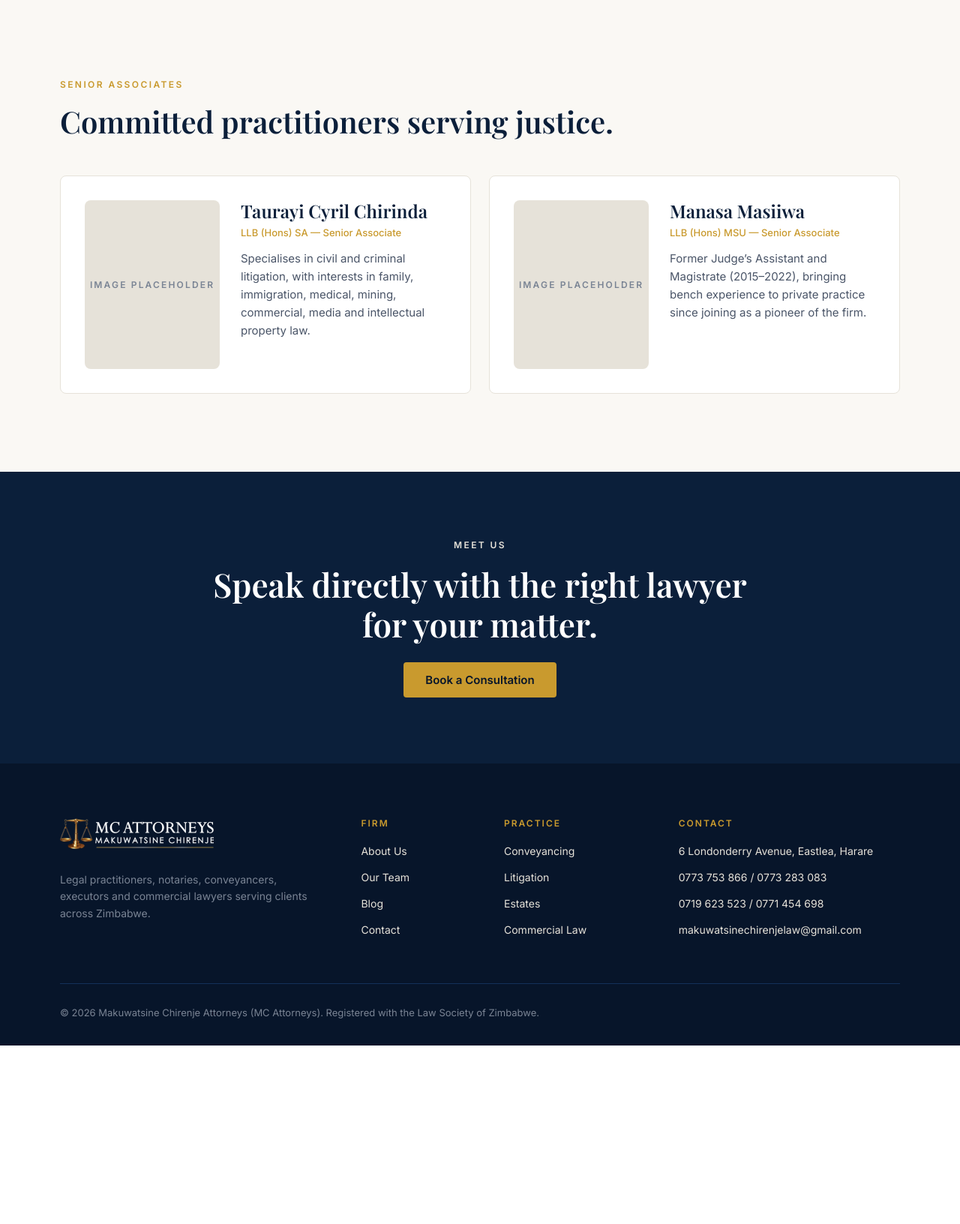
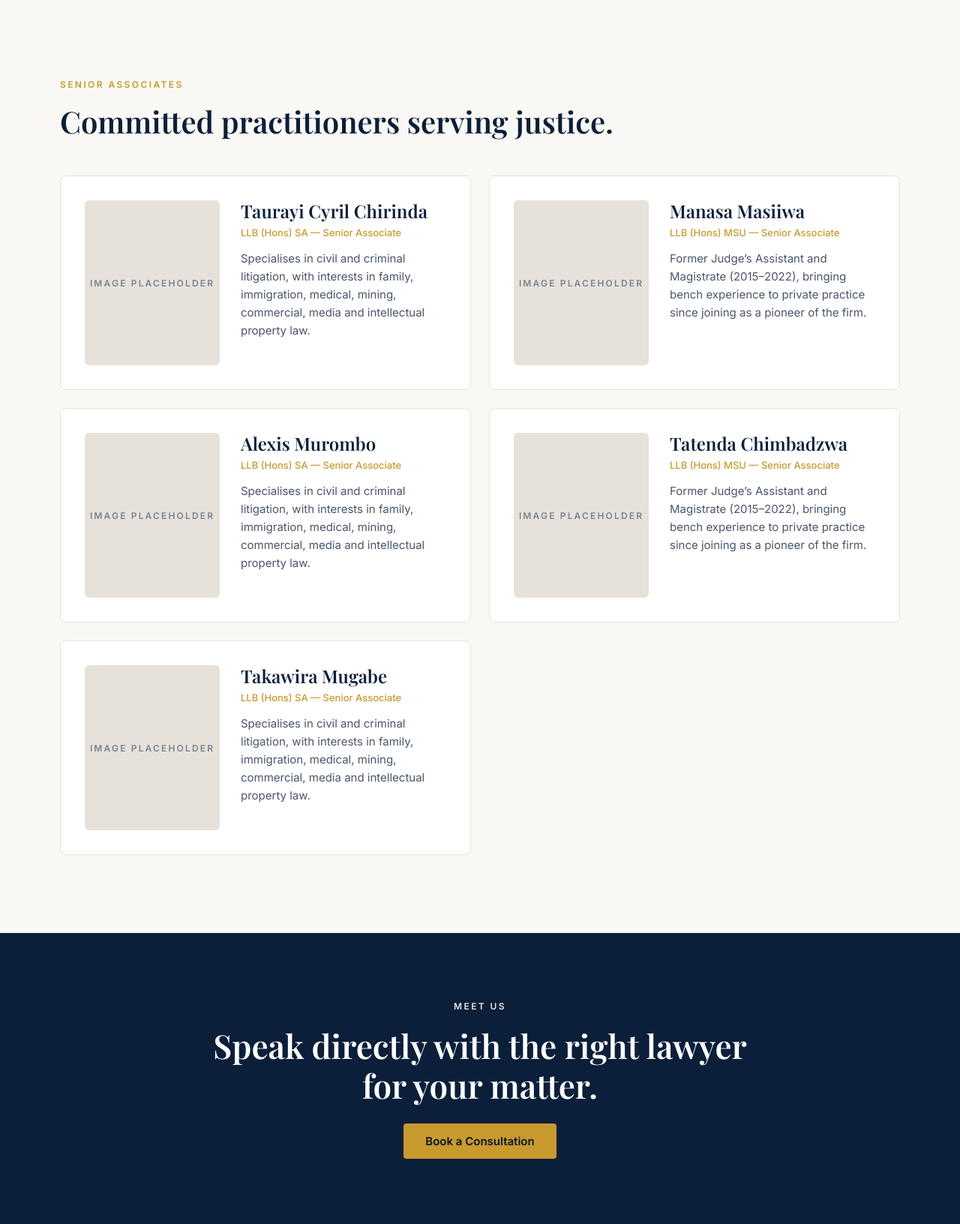
Before and after one commit to Tafadzwa-Chingombe/Makuwatsine-Chirenje-Attorneys, a PHP site: page /team.html in a window 1280 px wide. Shown: the part 1967-3599 px from the top of the page at 75% size. Before the commit the page ends 3361 px from the top, so only its background shows below. Run offline with PHP 8.4, Linux system fonts and the light colour scheme.

Commit message:
Publish Team page update

```diff
--- a/404.html
+++ b/404.html
@@ -11,7 +11,7 @@
 <link rel="preconnect" href="https://fonts.googleapis.com">
 <link rel="preconnect" href="https://fonts.gstatic.com" crossorigin>
 <link href="https://fonts.googleapis.com/css2?family=Inter:wght@400;500;600&family=Playfair+Display:wght@400;600&display=swap" rel="stylesheet">
-<link rel="stylesheet" href="/Makuwatsine-Chirenje-Attorneys/assets/css/style.css?v=1793172491">
+<link rel="stylesheet" href="/Makuwatsine-Chirenje-Attorneys/assets/css/style.css?v=1793172646">
 <style>.preview-ribbon{background:#C99A2E;color:#07152A;text-align:center;font:600 13px/1.4 Inter,system-ui,sans-serif;padding:8px 12px}</style></head>
 <body><div class="preview-ribbon">Design preview — static demo. The blog CMS, admin and contact form run on the cPanel (PHP + MySQL) build.</div>
 <a class="skip-link" href="#main">Skip to content</a>
--- a/about.html
+++ b/about.html
@@ -11,7 +11,7 @@
 <link rel="preconnect" href="https://fonts.googleapis.com">
 <link rel="preconnect" href="https://fonts.gstatic.com" crossorigin>
 <link href="https://fonts.googleapis.com/css2?family=Inter:wght@400;500;600&family=Playfair+Display:wght@400;600&display=swap" rel="stylesheet">
-<link rel="stylesheet" href="/Makuwatsine-Chirenje-Attorneys/assets/css/style.css?v=1793172491">
+<link rel="stylesheet" href="/Makuwatsine-Chirenje-Attorneys/assets/css/style.css?v=1793172646">
 <style>.preview-ribbon{background:#C99A2E;color:#07152A;text-align:center;font:600 13px/1.4 Inter,system-ui,sans-serif;padding:8px 12px}</style></head>
 <body><div class="preview-ribbon">Design preview — static demo. The blog CMS, admin and contact form run on the cPanel (PHP + MySQL) build.</div>
 <a class="skip-link" href="#main">Skip to content</a>
--- a/assets/css/style.css
+++ b/assets/css/style.css
@@ -131,6 +131,9 @@ ul { margin: 0; padding: 0; list-style: none; }
 .partner:nth-child(even) .partner-img { order: 2; }
 .partner .degree { color: var(--muted); font-weight: 500; font-size: 15px; }
 .assoc { display: grid; grid-template-columns: 180px 1fr; gap: 28px; align-items: start; }
+.assoc .img-ph, .assoc .team-photo { height: 220px; aspect-ratio: auto; border-radius: 6px; min-height: 0; }
+.team-photo { display: block; width: 100%; object-fit: cover; border-radius: 8px; }
+.partner .team-photo { height: 500px; }
 .assoc h3 { font-size: 24px; margin-bottom: 4px; }
 .assoc .role { color: var(--gold-500); font-size: 13px; font-weight: 500; margin-bottom: 12px; }
 
@@ -239,6 +242,7 @@ input:focus, select:focus, textarea:focus { outline: 2px solid var(--gold-500);
   .partner, .partner:nth-child(even) { grid-template-columns: 1fr; gap: 24px; }
   .partner:nth-child(even) .partner-img { order: 0; }
   .partner-img .img-ph { aspect-ratio: auto; min-height: 420px; }
+  .partner .team-photo { height: 420px; }
   .assoc { grid-template-columns: 1fr; }
   .assoc .img-ph { min-height: 240px; }
   .posts { grid-template-columns: repeat(2, 1fr); gap: 40px 28px; }
--- a/blog.html
+++ b/blog.html
@@ -11,7 +11,7 @@
 <link rel="preconnect" href="https://fonts.googleapis.com">
 <link rel="preconnect" href="https://fonts.gstatic.com" crossorigin>
 <link href="https://fonts.googleapis.com/css2?family=Inter:wght@400;500;600&family=Playfair+Display:wght@400;600&display=swap" rel="stylesheet">
-<link rel="stylesheet" href="/Makuwatsine-Chirenje-Attorneys/assets/css/style.css?v=1793172491">
+<link rel="stylesheet" href="/Makuwatsine-Chirenje-Attorneys/assets/css/style.css?v=1793172646">
 <style>.preview-ribbon{background:#C99A2E;color:#07152A;text-align:center;font:600 13px/1.4 Inter,system-ui,sans-serif;padding:8px 12px}</style></head>
 <body><div class="preview-ribbon">Design preview — static demo. The blog CMS, admin and contact form run on the cPanel (PHP + MySQL) build.</div>
 <a class="skip-link" href="#main">Skip to content</a>
--- a/blog/administering-a-deceased-estate.html
+++ b/blog/administering-a-deceased-estate.html
@@ -11,7 +11,7 @@
 <link rel="preconnect" href="https://fonts.googleapis.com">
 <link rel="preconnect" href="https://fonts.gstatic.com" crossorigin>
 <link href="https://fonts.googleapis.com/css2?family=Inter:wght@400;500;600&family=Playfair+Display:wght@400;600&display=swap" rel="stylesheet">
-<link rel="stylesheet" href="/Makuwatsine-Chirenje-Attorneys/assets/css/style.css?v=1793172491">
+<link rel="stylesheet" href="/Makuwatsine-Chirenje-Attorneys/assets/css/style.css?v=1793172646">
 <style>.preview-ribbon{background:#C99A2E;color:#07152A;text-align:center;font:600 13px/1.4 Inter,system-ui,sans-serif;padding:8px 12px}</style></head>
 <body><div class="preview-ribbon">Design preview — static demo. The blog CMS, admin and contact form run on the cPanel (PHP + MySQL) build.</div>
 <a class="skip-link" href="#main">Skip to content</a>
--- a/blog/choosing-a-business-structure.html
+++ b/blog/choosing-a-business-structure.html
@@ -11,7 +11,7 @@
 <link rel="preconnect" href="https://fonts.googleapis.com">
 <link rel="preconnect" href="https://fonts.gstatic.com" crossorigin>
 <link href="https://fonts.googleapis.com/css2?family=Inter:wght@400;500;600&family=Playfair+Display:wght@400;600&display=swap" rel="stylesheet">
-<link rel="stylesheet" href="/Makuwatsine-Chirenje-Attorneys/assets/css/style.css?v=1793172491">
+<link rel="stylesheet" href="/Makuwatsine-Chirenje-Attorneys/assets/css/style.css?v=1793172646">
 <style>.preview-ribbon{background:#C99A2E;color:#07152A;text-align:center;font:600 13px/1.4 Inter,system-ui,sans-serif;padding:8px 12px}</style></head>
 <body><div class="preview-ribbon">Design preview — static demo. The blog CMS, admin and contact form run on the cPanel (PHP + MySQL) build.</div>
 <a class="skip-link" href="#main">Skip to content</a>
--- a/blog/employer-duties-when-ending-employment.html
+++ b/blog/employer-duties-when-ending-employment.html
@@ -11,7 +11,7 @@
 <link rel="preconnect" href="https://fonts.googleapis.com">
 <link rel="preconnect" href="https://fonts.gstatic.com" crossorigin>
 <link href="https://fonts.googleapis.com/css2?family=Inter:wght@400;500;600&family=Playfair+Display:wght@400;600&display=swap" rel="stylesheet">
-<link rel="stylesheet" href="/Makuwatsine-Chirenje-Attorneys/assets/css/style.css?v=1793172491">
+<link rel="stylesheet" href="/Makuwatsine-Chirenje-Attorneys/assets/css/style.css?v=1793172646">
 <style>.preview-ribbon{background:#C99A2E;color:#07152A;text-align:center;font:600 13px/1.4 Inter,system-ui,sans-serif;padding:8px 12px}</style></head>
 <body><div class="preview-ribbon">Design preview — static demo. The blog CMS, admin and contact form run on the cPanel (PHP + MySQL) build.</div>
 <a class="skip-link" href="#main">Skip to content</a>
--- a/blog/mc-attorneys-opens-in-eastlea.html
+++ b/blog/mc-attorneys-opens-in-eastlea.html
@@ -11,7 +11,7 @@
 <link rel="preconnect" href="https://fonts.googleapis.com">
 <link rel="preconnect" href="https://fonts.gstatic.com" crossorigin>
 <link href="https://fonts.googleapis.com/css2?family=Inter:wght@400;500;600&family=Playfair+Display:wght@400;600&display=swap" rel="stylesheet">
-<link rel="stylesheet" href="/Makuwatsine-Chirenje-Attorneys/assets/css/style.css?v=1793172491">
+<link rel="stylesheet" href="/Makuwatsine-Chirenje-Attorneys/assets/css/style.css?v=1793172646">
 <style>.preview-ribbon{background:#C99A2E;color:#07152A;text-align:center;font:600 13px/1.4 Inter,system-ui,sans-serif;padding:8px 12px}</style></head>
 <body><div class="preview-ribbon">Design preview — static demo. The blog CMS, admin and contact form run on the cPanel (PHP + MySQL) build.</div>
 <a class="skip-link" href="#main">Skip to content</a>
--- a/blog/understanding-mining-title.html
+++ b/blog/understanding-mining-title.html
@@ -11,7 +11,7 @@
 <link rel="preconnect" href="https://fonts.googleapis.com">
 <link rel="preconnect" href="https://fonts.gstatic.com" crossorigin>
 <link href="https://fonts.googleapis.com/css2?family=Inter:wght@400;500;600&family=Playfair+Display:wght@400;600&display=swap" rel="stylesheet">
-<link rel="stylesheet" href="/Makuwatsine-Chirenje-Attorneys/assets/css/style.css?v=1793172491">
+<link rel="stylesheet" href="/Makuwatsine-Chirenje-Attorneys/assets/css/style.css?v=1793172646">
 <style>.preview-ribbon{background:#C99A2E;color:#07152A;text-align:center;font:600 13px/1.4 Inter,system-ui,sans-serif;padding:8px 12px}</style></head>
 <body><div class="preview-ribbon">Design preview — static demo. The blog CMS, admin and contact form run on the cPanel (PHP + MySQL) build.</div>
 <a class="skip-link" href="#main">Skip to content</a>
--- a/blog/what-to-know-before-transferring-property.html
+++ b/blog/what-to-know-before-transferring-property.html
@@ -11,7 +11,7 @@
 <link rel="preconnect" href="https://fonts.googleapis.com">
 <link rel="preconnect" href="https://fonts.gstatic.com" crossorigin>
 <link href="https://fonts.googleapis.com/css2?family=Inter:wght@400;500;600&family=Playfair+Display:wght@400;600&display=swap" rel="stylesheet">
-<link rel="stylesheet" href="/Makuwatsine-Chirenje-Attorneys/assets/css/style.css?v=1793172491">
+<link rel="stylesheet" href="/Makuwatsine-Chirenje-Attorneys/assets/css/style.css?v=1793172646">
 <style>.preview-ribbon{background:#C99A2E;color:#07152A;text-align:center;font:600 13px/1.4 Inter,system-ui,sans-serif;padding:8px 12px}</style></head>
 <body><div class="preview-ribbon">Design preview — static demo. The blog CMS, admin and contact form run on the cPanel (PHP + MySQL) build.</div>
 <a class="skip-link" href="#main">Skip to content</a>
--- a/blog/your-rights-when-arrested.html
+++ b/blog/your-rights-when-arrested.html
@@ -11,7 +11,7 @@
 <link rel="preconnect" href="https://fonts.googleapis.com">
 <link rel="preconnect" href="https://fonts.gstatic.com" crossorigin>
 <link href="https://fonts.googleapis.com/css2?family=Inter:wght@400;500;600&family=Playfair+Display:wght@400;600&display=swap" rel="stylesheet">
-<link rel="stylesheet" href="/Makuwatsine-Chirenje-Attorneys/assets/css/style.css?v=1793172491">
+<link rel="stylesheet" href="/Makuwatsine-Chirenje-Attorneys/assets/css/style.css?v=1793172646">
 <style>.preview-ribbon{background:#C99A2E;color:#07152A;text-align:center;font:600 13px/1.4 Inter,system-ui,sans-serif;padding:8px 12px}</style></head>
 <body><div class="preview-ribbon">Design preview — static demo. The blog CMS, admin and contact form run on the cPanel (PHP + MySQL) build.</div>
 <a class="skip-link" href="#main">Skip to content</a>
--- a/contact.html
+++ b/contact.html
@@ -11,7 +11,7 @@
 <link rel="preconnect" href="https://fonts.googleapis.com">
 <link rel="preconnect" href="https://fonts.gstatic.com" crossorigin>
 <link href="https://fonts.googleapis.com/css2?family=Inter:wght@400;500;600&family=Playfair+Display:wght@400;600&display=swap" rel="stylesheet">
-<link rel="stylesheet" href="/Makuwatsine-Chirenje-Attorneys/assets/css/style.css?v=1793172491">
+<link rel="stylesheet" href="/Makuwatsine-Chirenje-Attorneys/assets/css/style.css?v=1793172646">
 <style>.preview-ribbon{background:#C99A2E;color:#07152A;text-align:center;font:600 13px/1.4 Inter,system-ui,sans-serif;padding:8px 12px}</style></head>
 <body><div class="preview-ribbon">Design preview — static demo. The blog CMS, admin and contact form run on the cPanel (PHP + MySQL) build.</div>
 <a class="skip-link" href="#main">Skip to content</a>
--- a/index.html
+++ b/index.html
@@ -11,7 +11,7 @@
 <link rel="preconnect" href="https://fonts.googleapis.com">
 <link rel="preconnect" href="https://fonts.gstatic.com" crossorigin>
 <link href="https://fonts.googleapis.com/css2?family=Inter:wght@400;500;600&family=Playfair+Display:wght@400;600&display=swap" rel="stylesheet">
-<link rel="stylesheet" href="/Makuwatsine-Chirenje-Attorneys/assets/css/style.css?v=1793172491">
+<link rel="stylesheet" href="/Makuwatsine-Chirenje-Attorneys/assets/css/style.css?v=1793172646">
 <style>.preview-ribbon{background:#C99A2E;color:#07152A;text-align:center;font:600 13px/1.4 Inter,system-ui,sans-serif;padding:8px 12px}</style></head>
 <body><div class="preview-ribbon">Design preview — static demo. The blog CMS, admin and contact form run on the cPanel (PHP + MySQL) build.</div>
 <a class="skip-link" href="#main">Skip to content</a>
--- a/practice-areas.html
+++ b/practice-areas.html
@@ -11,7 +11,7 @@
 <link rel="preconnect" href="https://fonts.googleapis.com">
 <link rel="preconnect" href="https://fonts.gstatic.com" crossorigin>
 <link href="https://fonts.googleapis.com/css2?family=Inter:wght@400;500;600&family=Playfair+Display:wght@400;600&display=swap" rel="stylesheet">
-<link rel="stylesheet" href="/Makuwatsine-Chirenje-Attorneys/assets/css/style.css?v=1793172491">
+<link rel="stylesheet" href="/Makuwatsine-Chirenje-Attorneys/assets/css/style.css?v=1793172646">
 <style>.preview-ribbon{background:#C99A2E;color:#07152A;text-align:center;font:600 13px/1.4 Inter,system-ui,sans-serif;padding:8px 12px}</style></head>
 <body><div class="preview-ribbon">Design preview — static demo. The blog CMS, admin and contact form run on the cPanel (PHP + MySQL) build.</div>
 <a class="skip-link" href="#main">Skip to content</a>
--- a/team.html
+++ b/team.html
@@ -11,7 +11,7 @@
 <link rel="preconnect" href="https://fonts.googleapis.com">
 <link rel="preconnect" href="https://fonts.gstatic.com" crossorigin>
 <link href="https://fonts.googleapis.com/css2?family=Inter:wght@400;500;600&family=Playfair+Display:wght@400;600&display=swap" rel="stylesheet">
-<link rel="stylesheet" href="/Makuwatsine-Chirenje-Attorneys/assets/css/style.css?v=1793172491">
+<link rel="stylesheet" href="/Makuwatsine-Chirenje-Attorneys/assets/css/style.css?v=1793172646">
 <style>.preview-ribbon{background:#C99A2E;color:#07152A;text-align:center;font:600 13px/1.4 Inter,system-ui,sans-serif;padding:8px 12px}</style></head>
 <body><div class="preview-ribbon">Design preview — static demo. The blog CMS, admin and contact form run on the cPanel (PHP + MySQL) build.</div>
 <a class="skip-link" href="#main">Skip to content</a>
@@ -44,7 +44,7 @@
         <h1>Lawyers from diverse backgrounds, one shared standard.</h1>
         <p class="lead">A managing partner, a founding partner and two senior associates, supported by professional assistants and dedicated staff.</p>      </div>
     </section>
-    <section class="section">
+    <section class="section partners">
   <div class="container">
           <article class="partner">
         <div class="partner-img"><div class="img-ph tall" role="img" aria-label="Portrait of Tendai Makuwatsine"><span>IMAGE PLACEHOLDER</span></div></div>
@@ -86,6 +86,27 @@
             <h3>Manasa Masiiwa</h3>
             <p class="role">LLB (Hons) MSU — Senior Associate</p>
             <p>Former Judge’s Assistant and Magistrate (2015–2022), bringing bench experience to private practice since joining as a pioneer of the firm.</p>
+          </div>
+        </article>
+              <article class="card assoc">
+          <div class="img-ph tall" role="img" aria-label="Portrait of Alexis Murombo"><span>IMAGE PLACEHOLDER</span></div>          <div>
+            <h3>Alexis Murombo</h3>
+            <p class="role">LLB (Hons) SA — Senior Associate</p>
+            <p>Specialises in civil and criminal litigation, with interests in family, immigration, medical, mining, commercial, media and intellectual property law.</p>
+          </div>
+        </article>
+              <article class="card assoc">
+          <div class="img-ph tall" role="img" aria-label="Portrait of Tatenda Chimbadzwa"><span>IMAGE PLACEHOLDER</span></div>          <div>
+            <h3>Tatenda Chimbadzwa</h3>
+            <p class="role">LLB (Hons) MSU — Senior Associate</p>
+            <p>Former Judge’s Assistant and Magistrate (2015–2022), bringing bench experience to private practice since joining as a pioneer of the firm.</p>
+          </div>
+        </article>
+              <article class="card assoc">
+          <div class="img-ph tall" role="img" aria-label="Portrait of Takawira Mugabe"><span>IMAGE PLACEHOLDER</span></div>          <div>
+            <h3>Takawira Mugabe</h3>
+            <p class="role">LLB (Hons) SA — Senior Associate</p>
+            <p>Specialises in civil and criminal litigation, with interests in family, immigration, medical, mining, commercial, media and intellectual property law.</p>
           </div>
         </article>
           </div>
```
